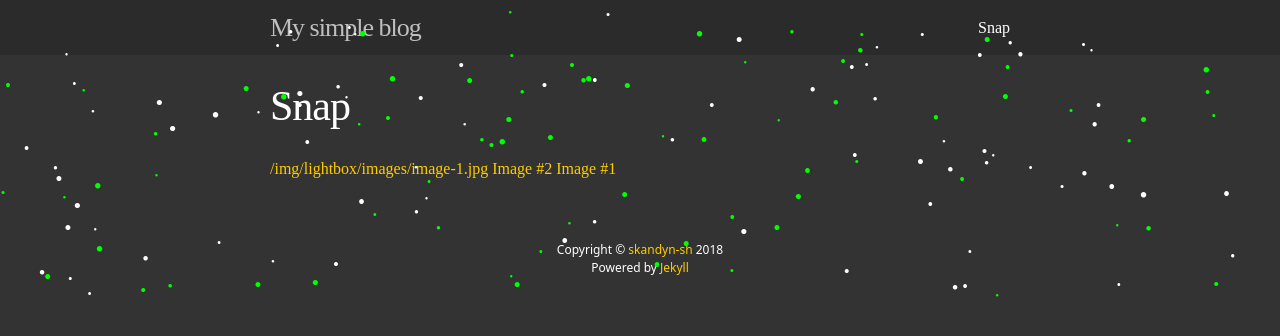
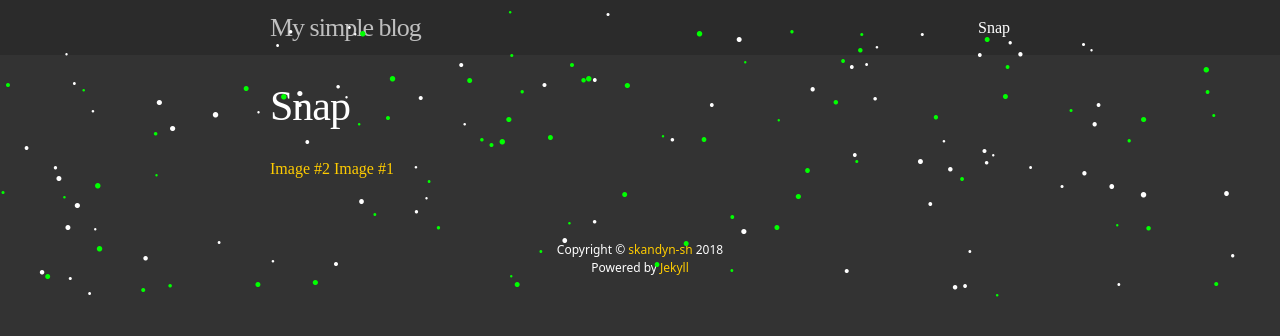
Before and after one commit to skandyn-sh/skandyn-sh.github.io, a Jekyll site: the page built from photos.html, in a window 1280 px wide. Shown: the top 336 px of the page. Built offline with Jekyll 4.4.1, drawn with Linux system fonts in a browser that asks for light colours.

Commit message:
Update photos.html

```diff
--- a/photos.html
+++ b/photos.html
@@ -6,6 +6,6 @@
 
 
 
-<a href="/img/lightbox/images/image-1.jpg" data-lightbox="roadtrip">/img/lightbox/images/image-1.jpg</a>
+<a href="/img/lightbox/images/image-1.jpg" data-lightbox="roadtrip">
 <a href="/img/lightbox/images/image-2.jpg" data-lightbox="roadtrip">Image #2</a>
 <a href="/img/lightbox/images/image-1.jpg" data-lightbox="roadtrip">Image #1</a>
```
